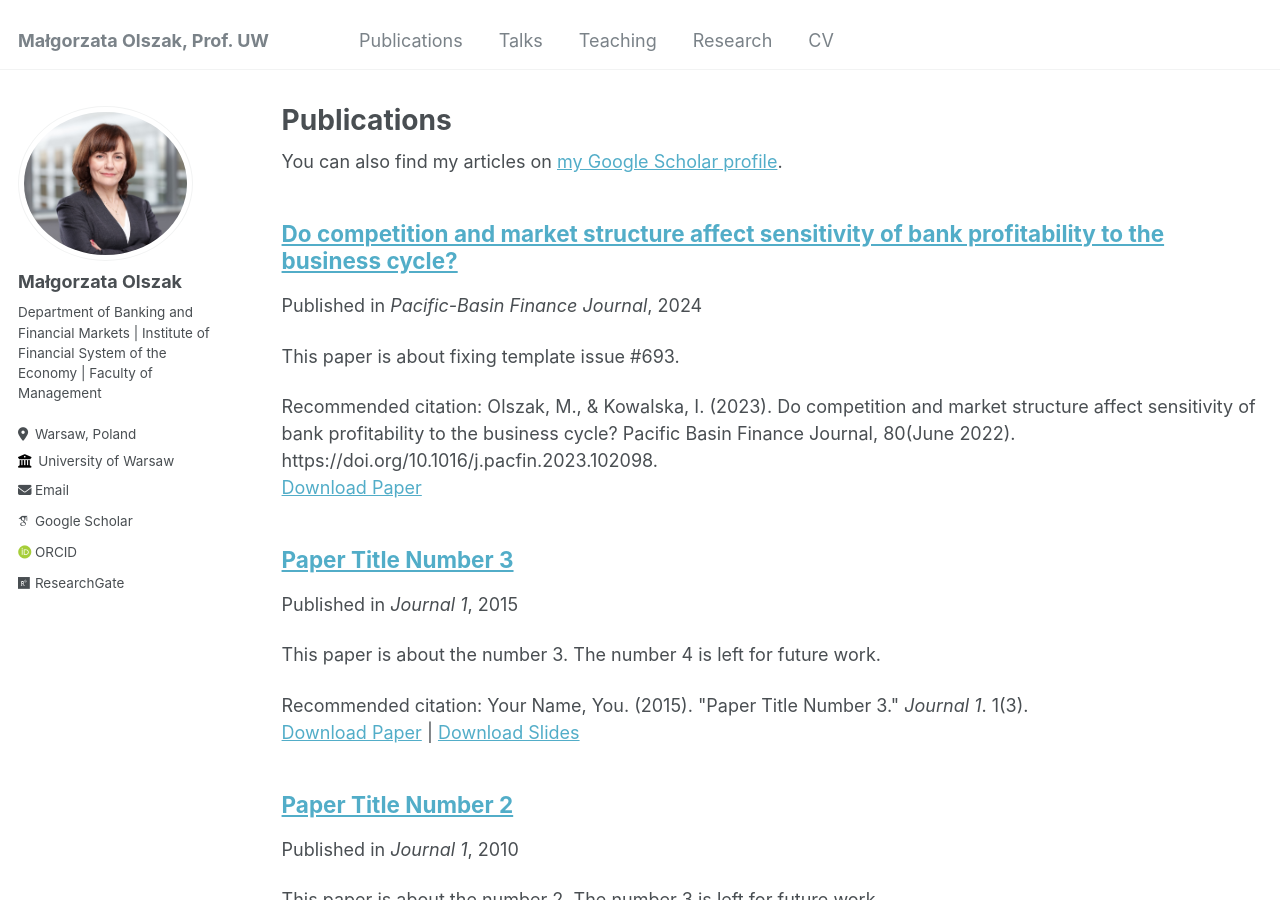
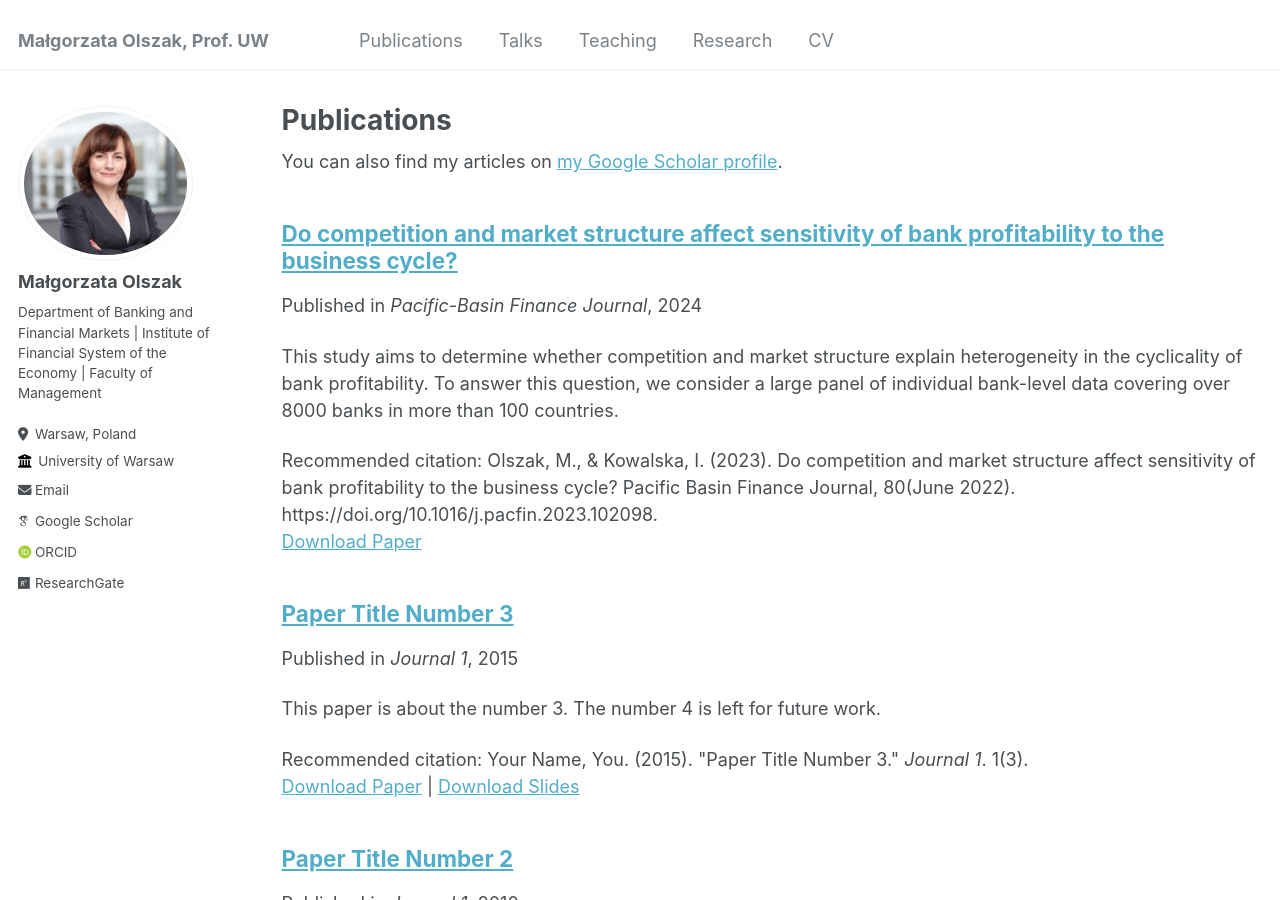
Before and after one commit to ma-olszak/ma-olszak.github.io, a Jekyll site: the page built from _pages/publications.md, in a window 1280 px wide and 900 px high. Built offline with Jekyll 4.4.1, drawn with Linux system fonts in a browser that asks for light colours; some web fonts are replaced.

Commit message:
Update 2023-02-17-paper-title-number-4.md

```diff
--- a/_publications/2023-02-17-paper-title-number-4.md
+++ b/_publications/2023-02-17-paper-title-number-4.md
@@ -2,7 +2,7 @@
 title: "Do competition and market structure affect sensitivity of bank profitability to the business cycle?"
 collection: publications
 permalink: /publication/2024-02-17-paper-title-number-4
-excerpt: 'This paper is about fixing template issue #693.'
+excerpt: 'This study aims to determine whether competition and market structure explain heterogeneity in the cyclicality of bank profitability. To answer this question, we consider a large panel of individual bank-level data covering over 8000 banks in more than 100 countries.'
 date: 2024-02-17
 venue: 'Pacific-Basin Finance Journal'
 paperurl: 'https://doi.org/10.1016/j.pacfin.2023.102098'
```
